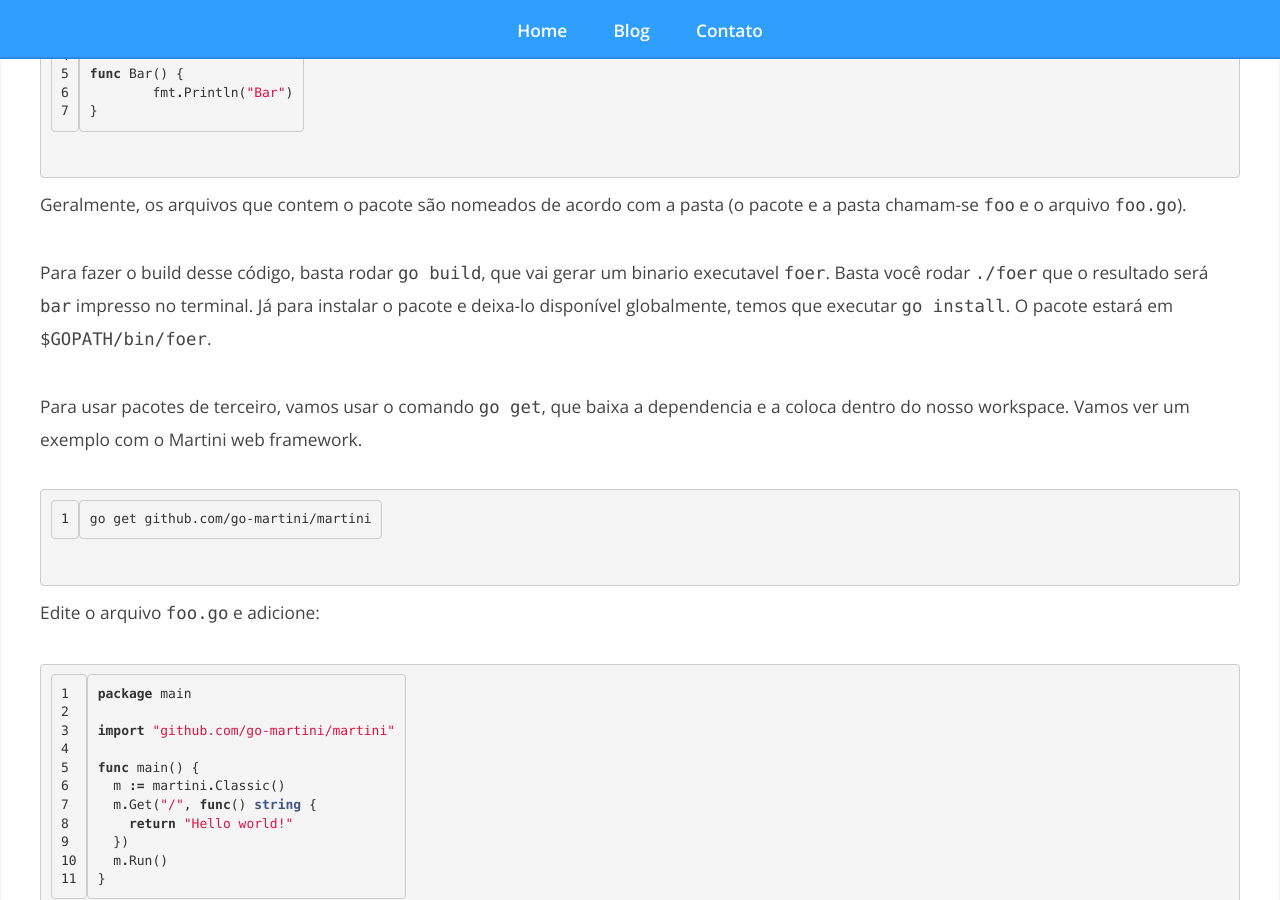
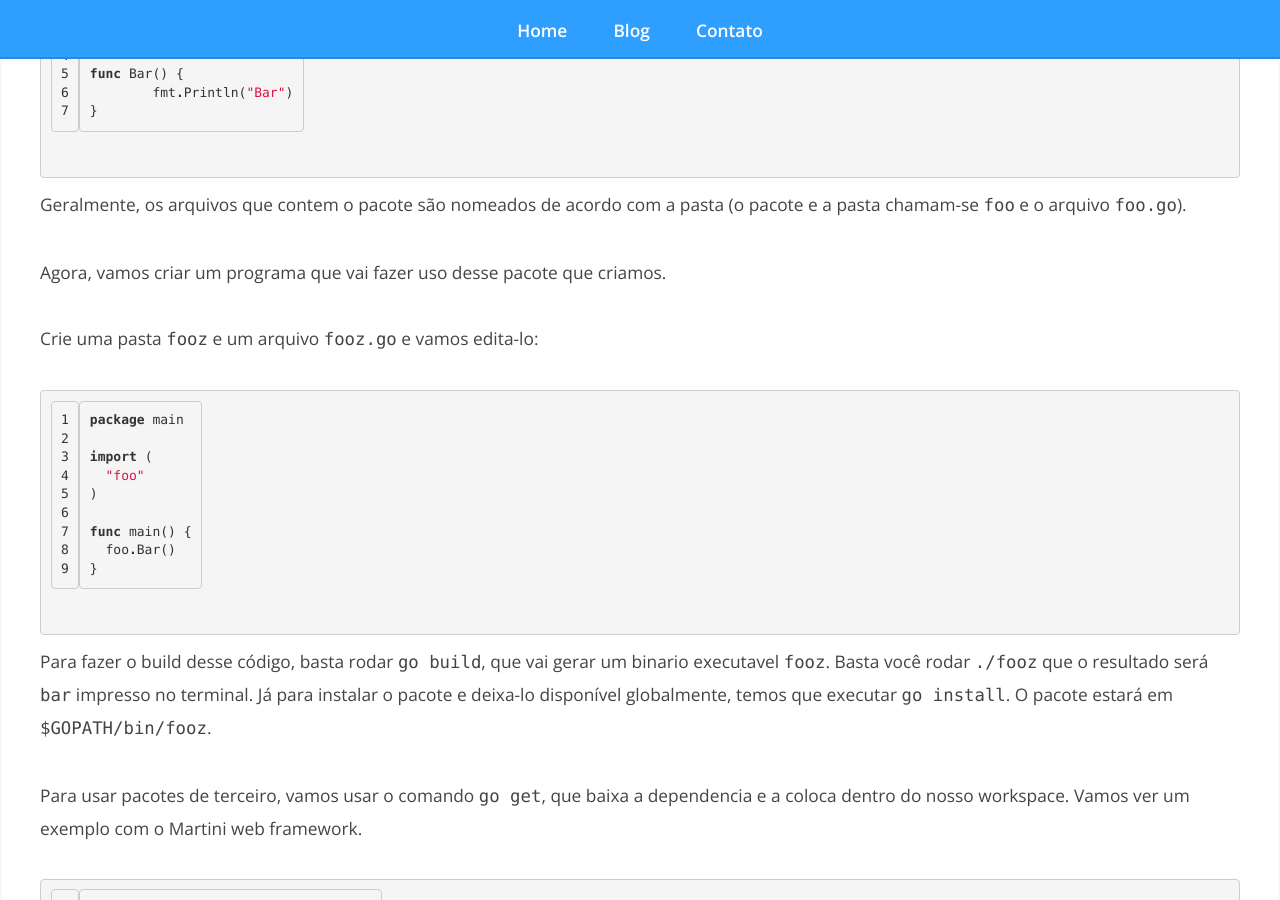
Before and after one commit to paulohp/paulohp.github.io, a Jekyll site: the page built from _posts/2014-08-19-go-pacotes-organizacao-codigo.md, in a window 1280 px wide and 900 px high, scrolled down 1307 px. Built offline with Jekyll 4.4.1, drawn with Linux system fonts in a browser that asks for light colours; Markdown is read by kramdown in place of the engine named in the settings; comment, search, counter and statistics services are not loaded.

Commit message:
adicionando parte que faltava no post

```diff
--- a/_posts/2014-08-19-go-pacotes-organizacao-codigo.md
+++ b/_posts/2014-08-19-go-pacotes-organizacao-codigo.md
@@ -10,7 +10,7 @@ excerpt: "Vamos ver como criar pacotes para aplicações de larga escala"
 
 Em um post anterior, falei em como criar pacotes com Go, mas muito superficialmente. De uns tempos pra cá, venho tendo a necessidade de criar estruturas para aplicações de larga escala, criando bibliotecas reutilizáveis e claro, usando pacotes de terceiros. Nesse post vou mostrar um pouco como organizar e reutilizar esses pacotes.
 
-Toda aplicação Go é contida dentro de um **pacote** (``package``). Todo pacote deve estar dentro do ``$GOPATH`` e são nomeados de acordo com a pasta e arquivo em que está. Para carrega-lo em nosso código usamos `ìmport``.
+Toda aplicação Go é contida dentro de um **pacote** (``package``). Todo pacote deve estar dentro do ``$GOPATH`` e são nomeados de acordo com a pasta e arquivo em que está. Para carrega-lo em nosso código usamos ``import``.
 
 {% highlight go linenos %}
 package main
@@ -49,8 +49,23 @@ func Bar() {
 {% endhighlight %}
 Geralmente, os arquivos que contem o pacote são nomeados de acordo com a pasta (o pacote e a pasta chamam-se ``foo`` e o arquivo ``foo.go``).
 
-Para fazer o build desse código, basta rodar ``go build``, que vai gerar um binario executavel ``foer``.  Basta você rodar ``./foer`` que o resultado será
-``bar`` impresso no terminal. Já para instalar o pacote e deixa-lo disponível globalmente, temos que executar ``go install``. O pacote estará em ``$GOPATH/bin/foer``.
+Agora, vamos criar um programa que vai fazer uso desse pacote que criamos.
+
+Crie uma pasta ``fooz`` e um arquivo ``fooz.go`` e vamos edita-lo:
+{% highlight go linenos %}
+package main
+
+import (
+  "foo"
+)
+
+func main() {
+  foo.Bar()
+}
+{% endhighlight %}
+
+Para fazer o build desse código, basta rodar ``go build``, que vai gerar um binario executavel ``fooz``.  Basta você rodar ``./fooz`` que o resultado será
+``bar`` impresso no terminal. Já para instalar o pacote e deixa-lo disponível globalmente, temos que executar ``go install``. O pacote estará em ``$GOPATH/bin/fooz``.
 
 Para usar pacotes de terceiro, vamos usar o comando ``go get``, que baixa a dependencia e a coloca dentro do nosso workspace. Vamos ver um exemplo com o Martini web framework.
 {% highlight bash linenos %}
```
Also changed, not shown: 2 other files.
